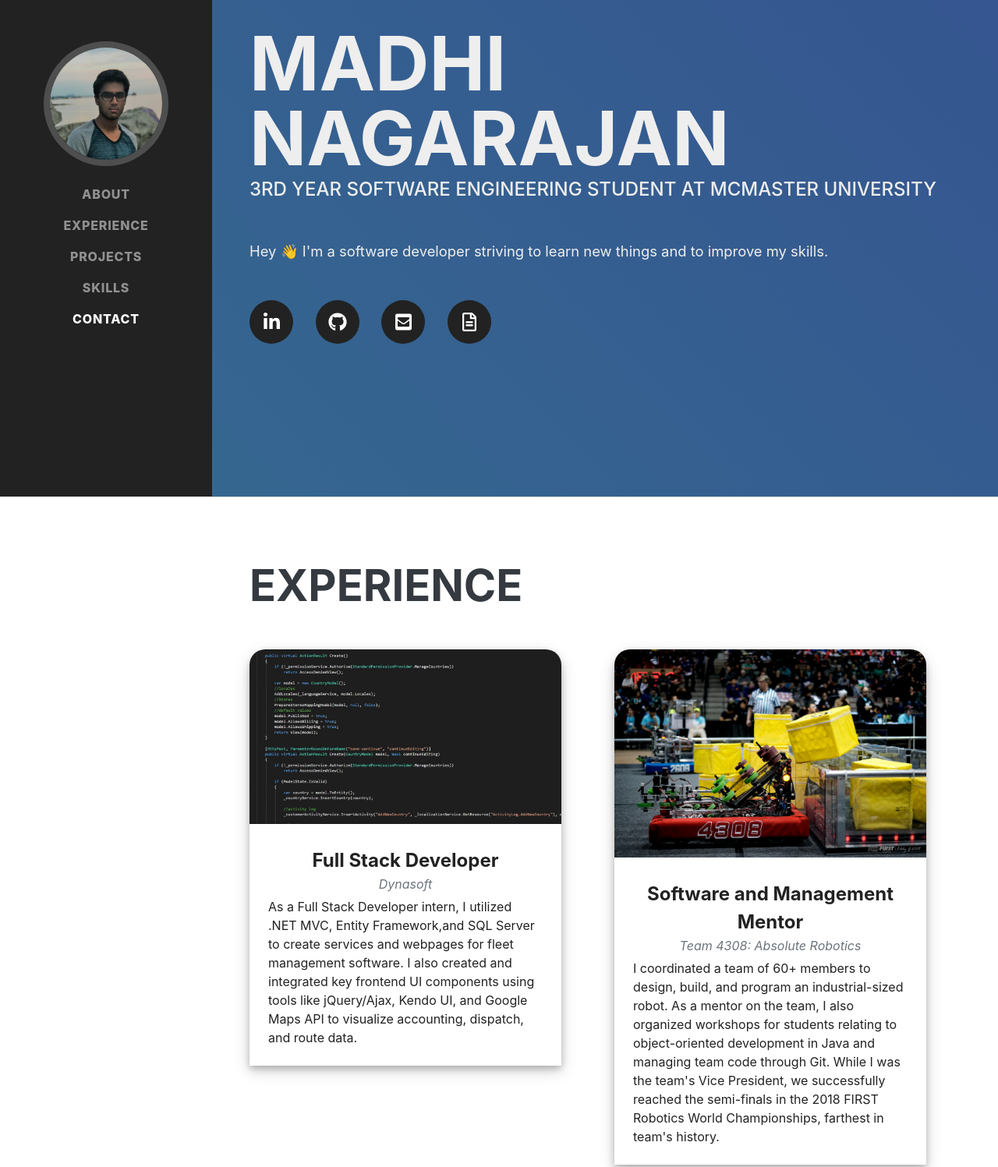
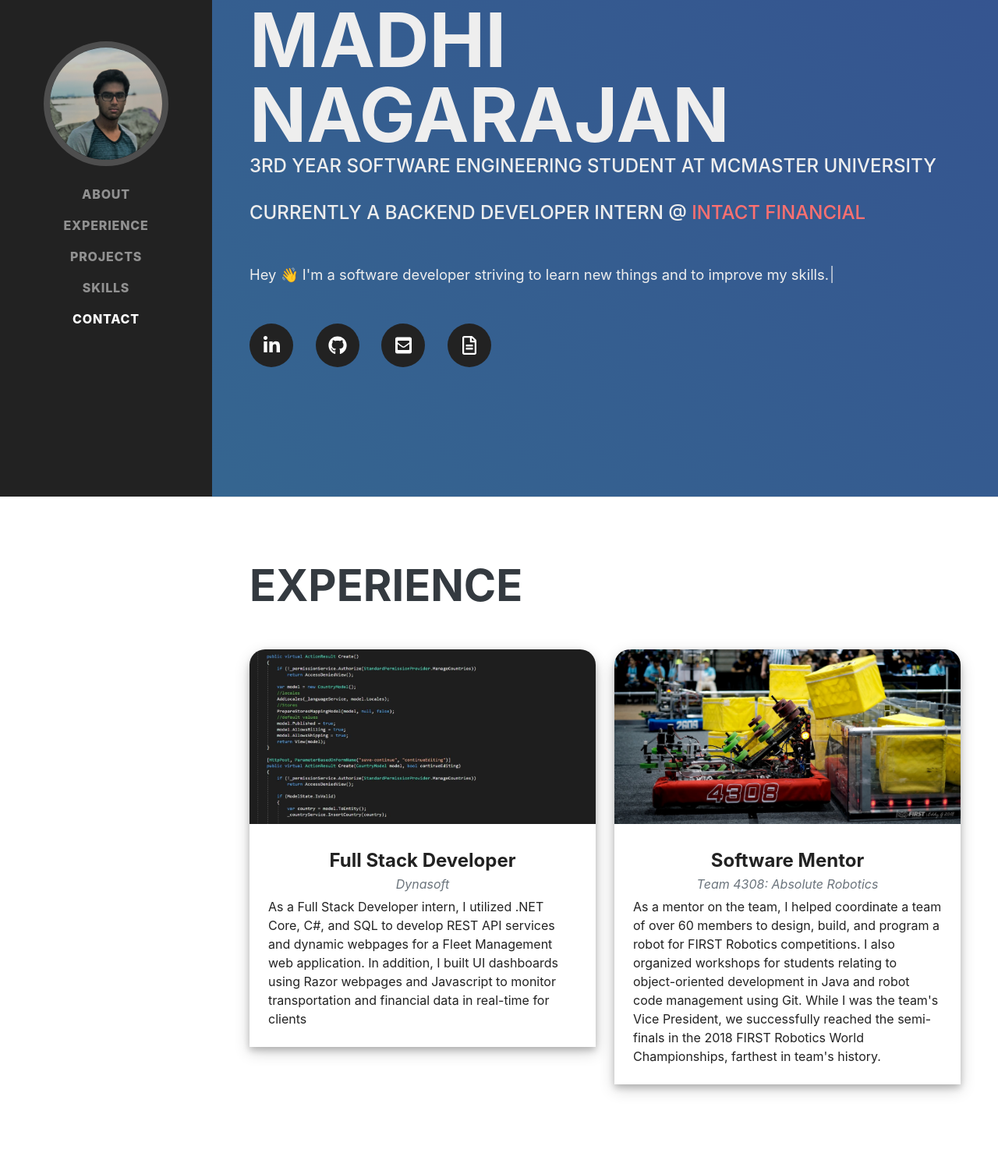
Before and after one commit to madhi-naga/madhi-naga.github.io, a plain HTML site: page index.html in a window 1280 px wide. Shown: the part 163-1660 px from the top of the page at 78% size. Drawn offline with nearby package versions, Linux system fonts and the light colour scheme; a web font is replaced by a local one.

Commit message:
Added typewriter effect

```diff
--- a/css/portfolio.css
+++ b/css/portfolio.css
@@ -14,14 +14,14 @@
 
 .portfolio-item img.portfolio-img {
     border-radius: 20px 20px 0px 0px;
-    max-width: 25rem;
+    max-width: 450px;
     height: auto;
     width: 100%;
 }
 
 
 .portfolio-item {
-    max-width: 400px;
+    max-width: 450px;
     /* margin-right: 5%; */
     border-radius: 25px 25px 0px 0px ;
     /* margin-left: 10%; */
@@ -37,6 +37,14 @@
     position: relative;
     display: block;
     margin: 0 auto;
+    height: 28vh;
+}
+
+.portfolio-item .portfolio-link .portfolio-img {
+    height: 100%;
+    width: 100% !important;
+    object-fit: cover;
+    object-position: top center;
 }
 
 .portfolio-item .portfolio-link .portfolio-hover {
@@ -47,6 +55,7 @@
     align-items: center;
     justify-content: center;
     opacity: 0;
+    height: 28vh;
 }
 
 .portfolio-item .portfolio-link .portfolio-hover .portfolio-hover-content {
@@ -90,6 +99,7 @@
     padding-top: 6rem;
     padding-bottom: 6rem;
     text-align: center;
+
 }
 
 .portfolio-modal .modal-content h2 {
@@ -113,7 +123,9 @@
 
 .portfolio-modal .modal-content img {
     margin-bottom: 2rem;
+
 }
+
 
 .portfolio-modal .close-modal {
     position: absolute;
@@ -165,6 +177,17 @@
       }
   }
 
+div.subheading.mb-4 {
+    color: #eee;
+}
+
+.subheading.mb-5 a {
+    color: rgb(255, 112, 112);
+}
+.subheading.mb-5 a:hover {
+    text-decoration: none;
+    color: rgb(245, 69, 69);
+}
 
 /* @media (min-width: 576px) {
     .portfolio-item {
--- a/index.html
+++ b/index.html
@@ -1,5 +1,6 @@
 <!DOCTYPE html>
 <html lang="en">
+
     <head>
         <meta charset="utf-8" />
         <meta name="viewport" content="width=device-width, initial-scale=1, shrink-to-fit=no" />
@@ -9,22 +10,43 @@
         <link rel="icon" type="image/x-icon" href="assets/img/favicon.ico" />
         <!-- Font Awesome icons (free version)-->
         <script src="https://use.fontawesome.com/releases/v5.13.0/js/all.js" crossorigin="anonymous"></script>
+        <script type="text/javascript" src="https://ajax.googleapis.com/ajax/libs/jquery/2.1.3/jquery.min.js"></script>
+        <script type="text/javascript" src="https://unpkg.com/typewriter-effect@latest/dist/core.js"></script>
         <!-- Google fonts-->
-        <link href="https://fonts.googleapis.com/css?family=Saira+Extra+Condensed:500,700" rel="stylesheet" type="text/css" />
+        <link href="https://fonts.googleapis.com/css?family=Saira+Extra+Condensed:500,700" rel="stylesheet"
+            type="text/css" />
         <link href="https://fonts.googleapis.com/css?family=Muli:400,400i,800,800i" rel="stylesheet" type="text/css" />
         <!-- Core theme CSS (includes Bootstrap)-->
         <link href="css/styles.css" rel="stylesheet" />
         <link href="css/portfolio.css" rel="stylesheet" />
         <link href="css/gradient.css" rel="stylesheet" />
     </head>
+
     <body id="page-top">
+        <script type="text/javascript">
+            $(document).ready(function () {
+                var txt = "Hey 👋 I'm a software developer striving to learn new things and to improve my skills.";
+                var typetext = document.getElementById('type-text');
+
+                var typewriter = new Typewriter(typetext, {
+                    loop: false,
+                    delay: 50
+                });
+
+                typewriter.typeString(txt)
+                    .start();
+            });
+        </script>
         <!-- Navigation-->
         <nav class="navbar navbar-expand-lg navbar-dark bg-primary fixed-top" id="sideNav">
             <a class="navbar-brand js-scroll-trigger" href="#page-top">
                 <span class="d-block d-lg-none">Madhi Nagarajan</span>
-                <span class="d-none d-lg-block"><img class="portfolio-img img-profile rounded-circle mx-auto mb-2" src="assets/img/profile.jpg" alt="" /></span>
+                <span class="d-none d-lg-block"><img class="portfolio-img img-profile rounded-circle mx-auto mb-2"
+                        src="assets/img/profile.jpg" alt="" /></span>
             </a>
-            <button class="navbar-toggler" type="button" data-toggle="collapse" data-target="#navbarSupportedContent" aria-controls="navbarSupportedContent" aria-expanded="false" aria-label="Toggle navigation"><span class="navbar-toggler-icon"></span></button>
+            <button class="navbar-toggler" type="button" data-toggle="collapse" data-target="#navbarSupportedContent"
+                aria-controls="navbarSupportedContent" aria-expanded="false" aria-label="Toggle navigation"><span
+                    class="navbar-toggler-icon"></span></button>
             <div class="collapse navbar-collapse" id="navbarSupportedContent">
                 <ul class="navbar-nav">
                     <li class="nav-item"><a class="nav-link js-scroll-trigger" href="#about">About</a></li>
@@ -44,16 +66,24 @@
                         Madhi
                         <span class="text-primary">Nagarajan</span>
                     </h1>
+                    <div class="subheading mb-4">
+                        3rd Year Software Engineering Student at McMaster University
+                    </div>
                     <div class="subheading mb-5">
-                        3rd Year Software Engineering Student at McMaster University
-                        <!-- <a href="nagarajm@mcmaster.ca">nagarajm@mcmaster.ca</a> -->
+                        Currently a Backend Developer Intern @
+                        <a class="company-link" target="_blank" href="https://www.intactfc.com/">Intact Financial</a>
                     </div>
-                    <p class="lead mb-5">Hey 👋 I'm a software developer striving to learn new things and to improve my skills.</p>
+                    <p class="lead mb-5" id="type-text"></p>
+                    <p class="lead mb-5"> </p>
                     <div class="social-icons">
-                        <a target="_blank" class="social-icon" href="https://www.linkedin.com/in/madhi-naga/"><i class="fab fa-linkedin-in"></i></a>
-                        <a target="_blank"  class="social-icon" href="https://github.com/madhi-naga/"><i class="fab fa-github"></i></a>
-                        <a target="_blank" class="social-icon" href="mailto:nagarajm@mcmaster.com"><i class="fas fa-envelope-square"></i></a>
-                        <a target="_blank" class="social-icon" href="/assets/resume/resume.pdf"><i class="far fa-file-alt"></i></a>
+                        <a target="_blank" class="social-icon" href="https://www.linkedin.com/in/madhi-naga/"><i
+                                class="fab fa-linkedin-in"></i></a>
+                        <a target="_blank" class="social-icon" href="https://github.com/madhi-naga/"><i
+                                class="fab fa-github"></i></a>
+                        <a target="_blank" class="social-icon" href="mailto:nagarajm@mcmaster.com"><i
+                                class="fas fa-envelope-square"></i></a>
+                        <a target="_blank" class="social-icon" href="/assets/resume/resume.pdf"><i
+                                class="far fa-file-alt"></i></a>
                     </div>
                 </div>
             </section>
@@ -61,10 +91,10 @@
             <hr class="m-0" />
             <section class="resume-section" id="experience">
                 <div class="resume-section-content">
-                    <div >
+                    <div>
                         <h2 class="mb-5">Experience</h2>
                     </div>
-                    <div >
+                    <div>
                         <div class="row">
                             <div class="col-lg-6 col-sm-12 mb-5">
                                 <div class="portfolio-item">
@@ -78,8 +108,8 @@
                                         <div class="portfolio-caption-heading">Full Stack Developer</div>
                                         <div class="portfolio-caption-subheading text-muted">Dynasoft</div>
                                         <div class="portfolio-caption-body">As a Full Stack Developer intern,
-                                            I utilized .NET MVC, Entity Framework,and SQL Server to create services and webpages for fleet management software. I also created and integrated key frontend UI components using tools
-                                            like jQuery/Ajax, Kendo UI, and Google Maps API to visualize accounting, dispatch, and route data.
+                                            I utilized .NET Core, C#, and SQL to develop REST API services and dynamic webpages for a Fleet Management web application.
+                                            In addition, I built UI dashboards using Razor webpages and Javascript to monitor transportation and financial data in real-time for clients
                                         </div>
                                     </div>
                                 </div>
@@ -90,16 +120,19 @@
                                         <div class="portfolio-hover">
 
                                         </div>
-                                        <img class="portfolio-img" src="assets/img/portfolio/4308.jpg" alt="" />
+                                        <img class="portfolio-img" src="assets/img/portfolio/4308-2.jpg" alt="" />
                                     </a>
                                     <div class="portfolio-caption">
-                                        <div class="portfolio-caption-heading">Software and Management Mentor</div>
-                                        <div class="portfolio-caption-subheading text-muted">Team 4308: Absolute Robotics</div>
+                                        <div class="portfolio-caption-heading">Software Mentor</div>
+                                        <div class="portfolio-caption-subheading text-muted">Team 4308: Absolute
+                                            Robotics</div>
                                         <div class="portfolio-caption-body">
-                                            I coordinated a team of 60+ members to design, build, and program an industrial-sized robot.
-                                            As a mentor on the team, I also organized workshops for students relating to object-oriented development
-											in Java and managing team code through Git.
-                                            While I was the team's Vice President, we successfully reached the semi-finals in the 2018 FIRST Robotics World Championships, farthest in team's history.
+                                            As a mentor on the team, I helped coordinate a team of over 60 members to design, build, and program
+                                            a robot for FIRST Robotics competitions. I also organized workshops for students relating to
+                                            object-oriented development in Java and robot code management using Git.
+                                            While I was the team's Vice President, we successfully reached the
+                                            semi-finals in the 2018 FIRST Robotics World Championships, farthest in
+                                            team's history.
                                         </div>
                                     </div>
                                 </div>
@@ -112,36 +145,35 @@
             <hr class="m-0" />
             <section class="resume-section" id="projects">
                 <div class="resume-section-content">
-                    <div >
+                    <div>
                         <h2 class="mb-5">Projects</h2>
                     </div>
-                    <div >
+                    <div>
                         <div class="row">
                             <div class="col-lg-6 col-sm-12 mb-5">
                                 <div class="portfolio-item">
-                                    <a  class="portfolio-link" data-toggle="modal" href="#portfolioModal1">
-                                        <div class="portfolio-hover">
-
-                                        </div>
+                                    <a class="portfolio-link" data-toggle="modal" href="#portfolioModal1">
+                                        <div class="portfolio-hover"></div>
                                         <img class="portfolio-img" src="assets/img/portfolio/pathify.JPG" alt="" />
                                     </a>
                                     <div class="portfolio-caption">
                                         <div class="portfolio-caption-heading">Pathify</div>
-                                        <div class="portfolio-caption-body">A React & Spring Boot web application that develops efficient & optimized route plans for transportation drivers.</div>
+                                        <div class="portfolio-caption-body">A React & Spring Boot web application that
+                                            develops efficient & optimized route plans for transportation drivers.</div>
                                     </div>
                                 </div>
                             </div>
                             <div class="col-lg-6 col-sm-12 mb-5">
                                 <div class="portfolio-item">
-                                    <a target="_blank" class="portfolio-link" href="https://github.com/madhi-naga/Lyrio">
-                                        <div class="portfolio-hover">
-
-                                        </div>
+                                    <a target="_blank" class="portfolio-link"
+                                        href="https://github.com/madhi-naga/Lyrio">
+                                        <div class="portfolio-hover"></div>
                                         <img class="portfolio-img" src="assets/img/portfolio/lyrio.png" alt="" />
                                     </a>
                                     <div class="portfolio-caption">
                                         <div class="portfolio-caption-heading">Lyrio</div>
-                                        <div class="portfolio-caption-body">A React & Node.js web application that displays and updates lyrics based on a user’s currently playing song.</div>
+                                        <div class="portfolio-caption-body">A React & Node.js web application that
+                                            displays and updates lyrics based on a user’s currently playing song.</div>
                                     </div>
                                 </div>
                             </div>
@@ -149,30 +181,29 @@
                         <div class="row">
                             <div class="col-lg-6 col-sm-12 mb-5">
                                 <div class="portfolio-item">
-                                    <a target="_blank" class="portfolio-link" href="https://devpost.com/software/tutorfy">
-                                        <div class="portfolio-hover">
-
-                                        </div>
+                                    <a target="_blank" class="portfolio-link"
+                                        href="https://devpost.com/software/tutorfy">
+                                        <div class="portfolio-hover"></div>
                                         <img class="portfolio-img" src="assets/img/portfolio/tutorfy.jfif" alt="" />
                                     </a>
                                     <div class="portfolio-caption">
                                         <div class="portfolio-caption-heading">Tutorfy</div>
-                                        <div class="portfolio-caption-body">A React & Flask web application to connect students with local tutors on university campuses across Ontario. </div>
+                                        <div class="portfolio-caption-body">A React & Flask web application to connect
+                                            students with local tutors on university campuses across Ontario. </div>
                                     </div>
                                 </div>
                             </div>
                             <div class="col-lg-6 col-sm-12 mb-5 mb-sm-0">
                                 <div class="portfolio-item">
                                     <a class="portfolio-link" data-toggle="modal" href="#portfolioModal5">
-                                        <div class="portfolio-hover">
-
-                                        </div>
+                                        <div class="portfolio-hover"></div>
                                         <img class="portfolio-img" src="assets/img/portfolio/voicerc.png" alt="" />
                                     </a>
                                     <div class="portfolio-caption">
                                         <div class="portfolio-caption-heading">VoiceRC</div>
-                                        <div class="portfolio-caption-body">Built an Arduino-powered robot that drives based on user voice input from our Android Studio
-                                            voice recognition app.  </div>
+                                        <div class="portfolio-caption-body">Built an Arduino-powered robot that drives
+                                            based on user voice input from our Android Studio
+                                            voice recognition app. </div>
                                     </div>
                                 </div>
                             </div>
@@ -183,14 +214,15 @@
                                 <div class="portfolio-item">
                                     <a class="portfolio-link" data-toggle="modal" href="#portfolioModal4">
                                         <div class="portfolio-hover">
-
                                         </div>
-                                        <img class="portfolio-img" src="assets/img/portfolio/filter.JPG" alt="" />
+                                        <img class="portfolio-img" src="assets/img/portfolio/filter.png" alt="" />
                                     </a>
                                     <div class="portfolio-caption">
-                                        <div class="portfolio-caption-heading">filter.c</div>
-                                        <div class="portfolio-caption-body">Created a C program that processes image convolutions to image files.
-                                            This creates a filter or blur effect on the image (eg. Gaussian Blur, Unsharp masking) depending on the kernel matrix.
+                                        <div class="portfolio-caption-heading">Image Filter</div>
+                                        <div class="portfolio-caption-body">Created a C program that processes image
+                                            convolutions to image files.
+                                            This creates a filter or blur effect on the image (eg. Gaussian Blur,
+                                            Unsharp masking) depending on the kernel matrix.
                                         </div>
                                     </div>
                                 </div>
@@ -205,7 +237,8 @@
                                     </a>
                                     <div class="portfolio-caption">
                                         <div class="portfolio-caption-heading">EMS</div>
-                                        <div class="portfolio-caption-body">A Java Swing UI application that manages, stores, and sorts employee data
+                                        <div class="portfolio-caption-body">A Java Swing UI application that manages,
+                                            stores, and sorts employee data
                                             using relational databases. </div>
                                     </div>
                                 </div>
@@ -248,26 +281,15 @@
                     <h2 class="mb-5">Skills</h2>
                     <div class="subheading mb-3">Programming Languages & Tools</div>
                     <ul class="list-inline dev-icons">
-                        <li class="list-inline-item"><img src="https://img.icons8.com/ios-filled/48/000000/c-sharp-logo.png"/></i></li>
-                        <li class="list-inline-item"></li><img src="https://img.icons8.com/ios-filled/50/000000/jquery.png"/></li>
-                        <li class="list-inline-item"><svg xmlns="http://www.w3.org/2000/svg" x="0px" y="0px"
-                            width="48" height="48"
-                            viewBox="0 0 172 172"
-                            style=" fill:#000000;">
-                            <g fill="none" fill-rule="nonzero" stroke="none" stroke-width="1" stroke-linecap="butt" stroke-linejoin="miter" stroke-miterlimit="10" stroke-dasharray="" stroke-dashoffset="0" font-family="none" font-weight="none" font-size="none" text-anchor="none" style="mix-blend-mode: normal"><path d="M0,172v-172h172v172z" fill="none"></path><g fill="#000000"><path d="M164.83333,143.33333l-59.78075,-104.447l-23.32392,46.97033l41.06142,47.58667l-76.20675,8.65375zM46.913,65.15217l-39.74633,67.0585l33.83383,-3.40058l59.45108,-108.46392z"></path></g></g></svg>
-                        </li>
-
-                        <li class="list-inline-item"><i class="fab fa-html5"></i></li>
-                        <li class="list-inline-item"><i class="fab fa-css3-alt"></i></li>
+                        <li class="list-inline-item"><i class="fab fa-java"></i></li>
                         <li class="list-inline-item"><i class="fab fa-js-square"></i></li>
                         <li class="list-inline-item"><i class="fab fa-react"></i></li>
                         <li class="list-inline-item"><i class="fab fa-node-js"></i></li>
                         <li class="list-inline-item"><img src="https://img.icons8.com/ios/50/000000/python.png"/></li>
-                        <li class="list-inline-item"><img src="https://img.icons8.com/ios/50/000000/php-logo.png"/></li>
-                        <li class="list-inline-item"><i class="fab fa-wordpress"></i></li>
-                        <li class="list-inline-item"><i class="fab fa-java"></i></li>
                         <li class="list-inline-item"><i class="fab fa-linux"></i></li>
-
+                        <li class="list-inline-item"><img src="https://img.icons8.com/ios-filled/48/000000/c-sharp-logo.png" /></i></li>
+                        <li class="list-inline-item"><i class="fab fa-html5"></i></li>
+                        <li class="list-inline-item"><i class="fab fa-css3-alt"></i></li>
                     </ul>
                     <div class="subheading mb-3">Strengths</div>
                     <ul class="fa-ul mb-0">
@@ -355,4 +377,5 @@
         <!-- Core theme JS-->
         <script src="js/scripts.js"></script>
     </body>
+
 </html>
```
Also changed, not shown: assets/img/portfolio/4308-2.jpg (added), assets/img/portfolio/filter.PNG (added).
